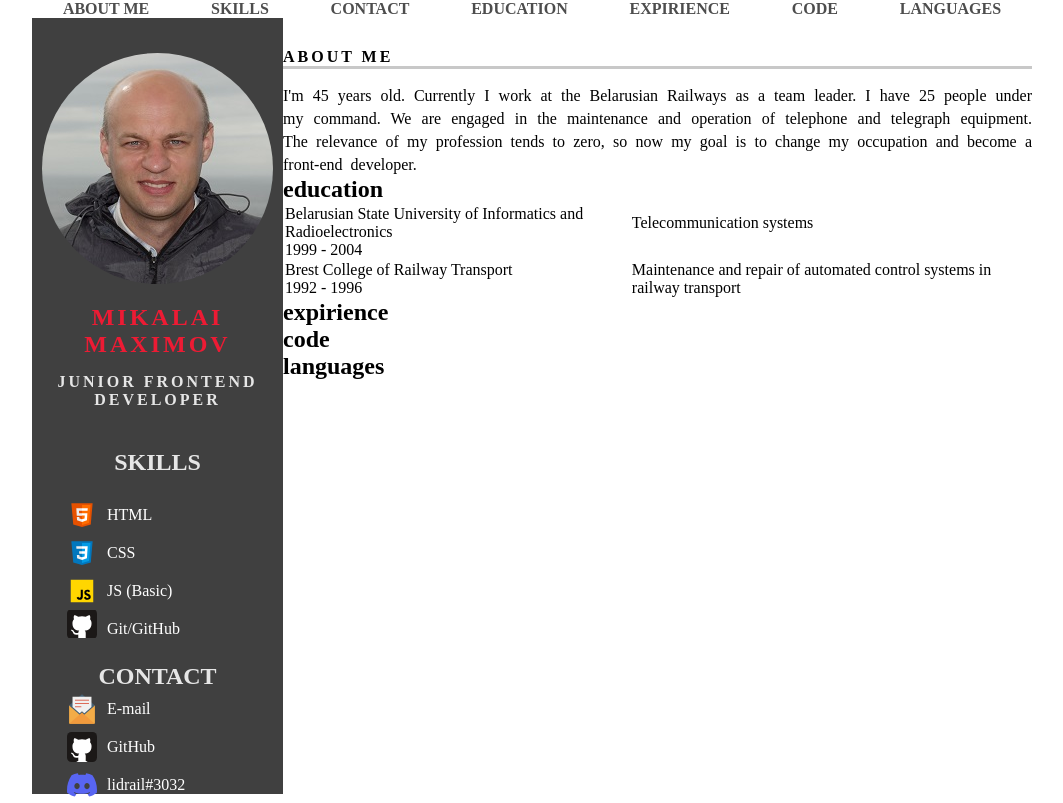
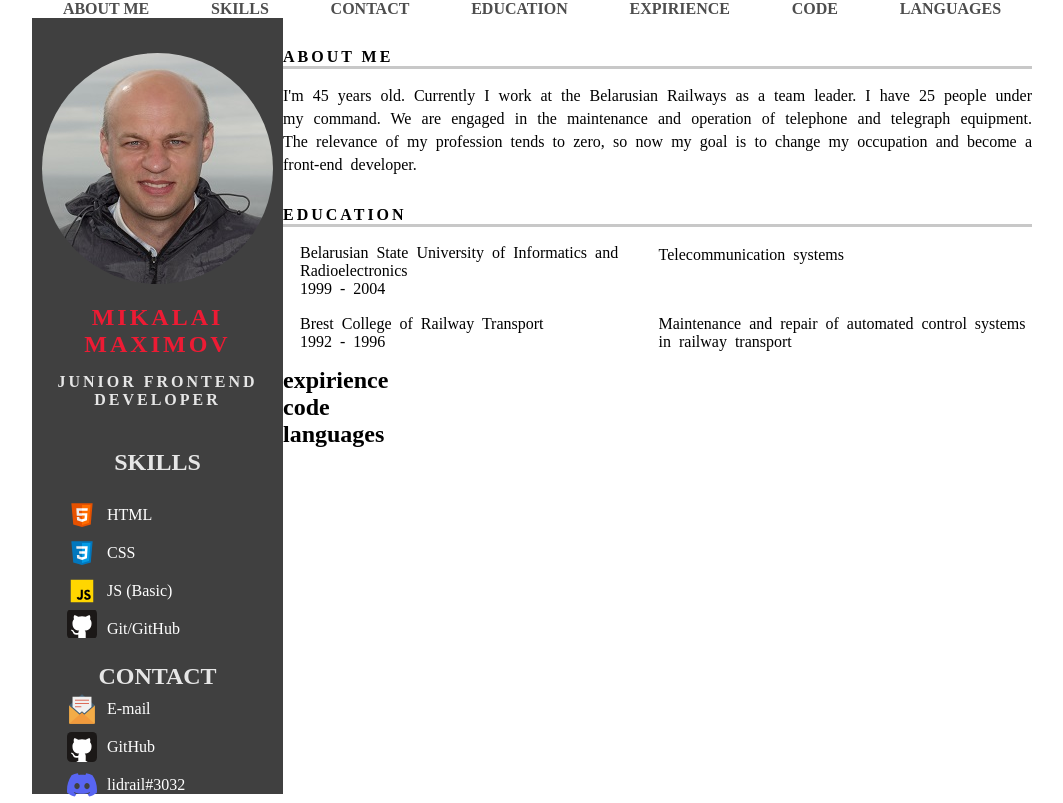
Before and after one commit to lidrail35/rsschool-cv, a plain HTML site: page index.html in a window 1280 px wide. Shown: the whole page, without its empty margins (108-1171 px from the left). Drawn offline with Linux system fonts and the light colour scheme.

Commit message:
feat: add style for education section

```diff
--- a/index.html
+++ b/index.html
@@ -62,7 +62,7 @@
         </p>
       </section>
       <section class="education" id="id_edu">
-        <h2 class="edu_header">education</h2>
+        <h2 class="right-header-2 edu_header">education</h2>
         <table class="edu-table">
           <tr>
             <td class="edu-col-1">Belarusian State University of Informatics and Radioelectronics<br>1999 - 2004</td>
--- a/style.css
+++ b/style.css
@@ -166,3 +166,17 @@ html {
   line-height: 23px;
   word-spacing: 4px;
 }
+
+.edu-col-1 {
+  padding: 15px 25px 0px 15px;
+  width: 50%;
+  height: 50px;
+
+  vertical-align: top;
+  text-align: left;
+  word-spacing: 4px;
+}
+
+.edu-col-2 {
+  word-spacing: 4px;
+}
```
